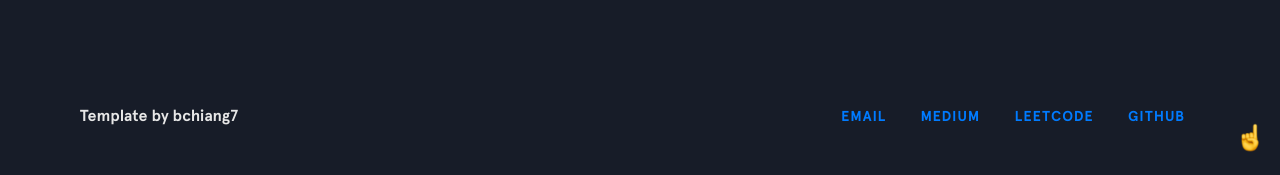
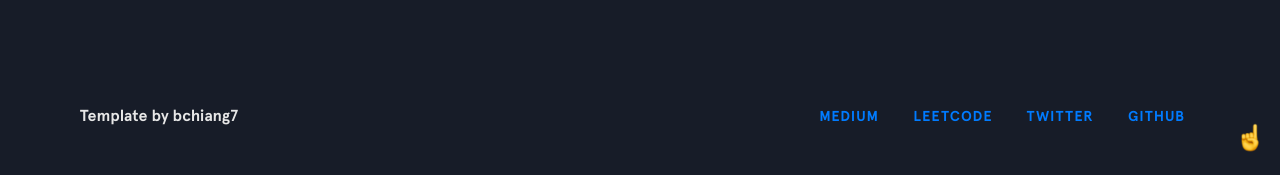
Before and after one commit to martijaram/martijaram.github.io, a Jekyll site: the page built from index.html, in a window 1280 px wide and 900 px high, scrolled down 2303 px. Shown: the part 722-897 px from the top of the window. Built offline with Jekyll 4.4.1, drawn with Linux system fonts in a browser that asks for light colours; nearby versions of some CDN libraries.

Commit message:
Update _config.yml

```diff
--- a/_config.yml
+++ b/_config.yml
@@ -9,12 +9,12 @@ cover: https://martijaram.github.io/img/technologist.png
 logo: https://martijaram.github.io/img/emojis/technologist.png
 resume: https://bchiang7.github.io/resume.pdf
 social:
-  - title: email
-    url: mailto:davidmartijara@gmail.com
   - title: Medium
     url: http://medium.com/@martijaram
   - title: LeetCode
     url: https://leetcode.com/martijaram
+  - title: twitter
+    url: https://twitter.com/martijaram
   - title: github
     url: https://github.com/martijaram
 
```
